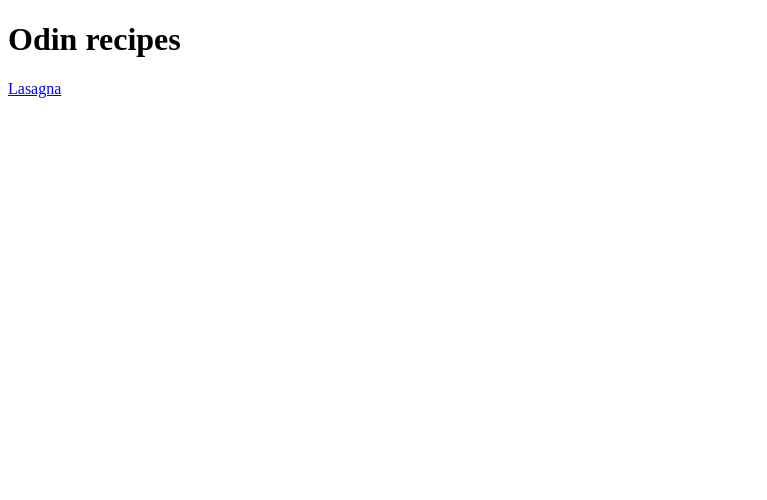
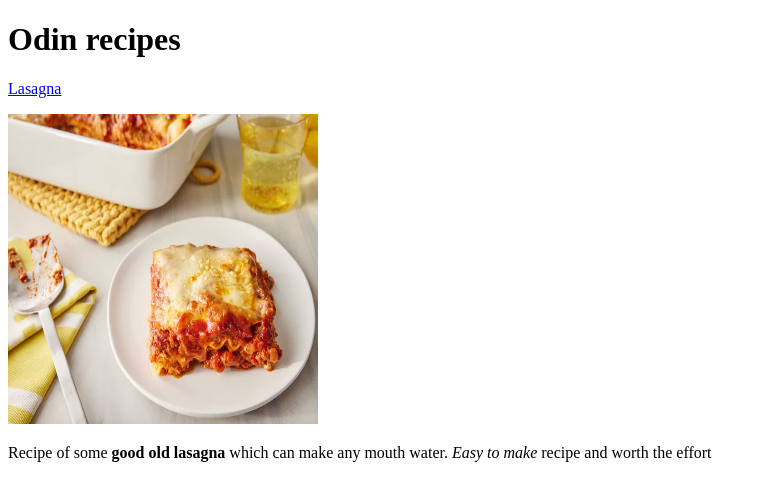
Before and after one commit to Austin811Z/Odin-recipes, a plain HTML site: page index.html in a window 1280 px wide. Shown: the whole page, without its empty margins (0-767 px from the left). Drawn offline with Linux system fonts and the light colour scheme.

Commit message:
Created an images folder.
Added lasagna image to homepage.

```diff
--- a/index.html
+++ b/index.html
@@ -8,6 +8,9 @@
 <body>
     <h1>Odin recipes</h1>
     <a href="./recipes/lasagna.html">Lasagna</a>
+    <p>   </p>
+    <img src="./images/lasagna.jpg" alt="Lasagna picture" width="310" height="310">
+    <p>Recipe of some <strong>good old lasagna</strong> which can make any mouth water. <em>Easy to make </em>recipe and worth the effort</p>
 
 </body>
 
```
Also changed, not shown: images/lasagna.jpg (added).
